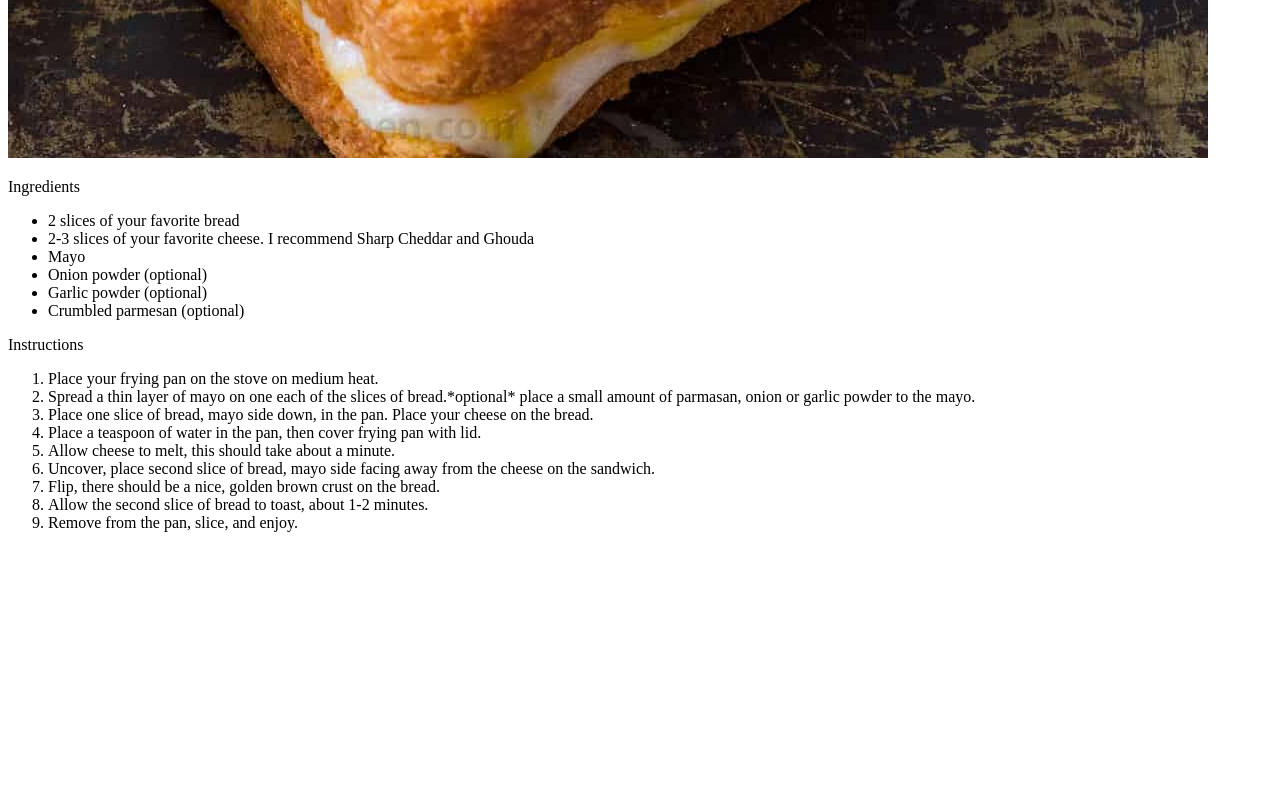
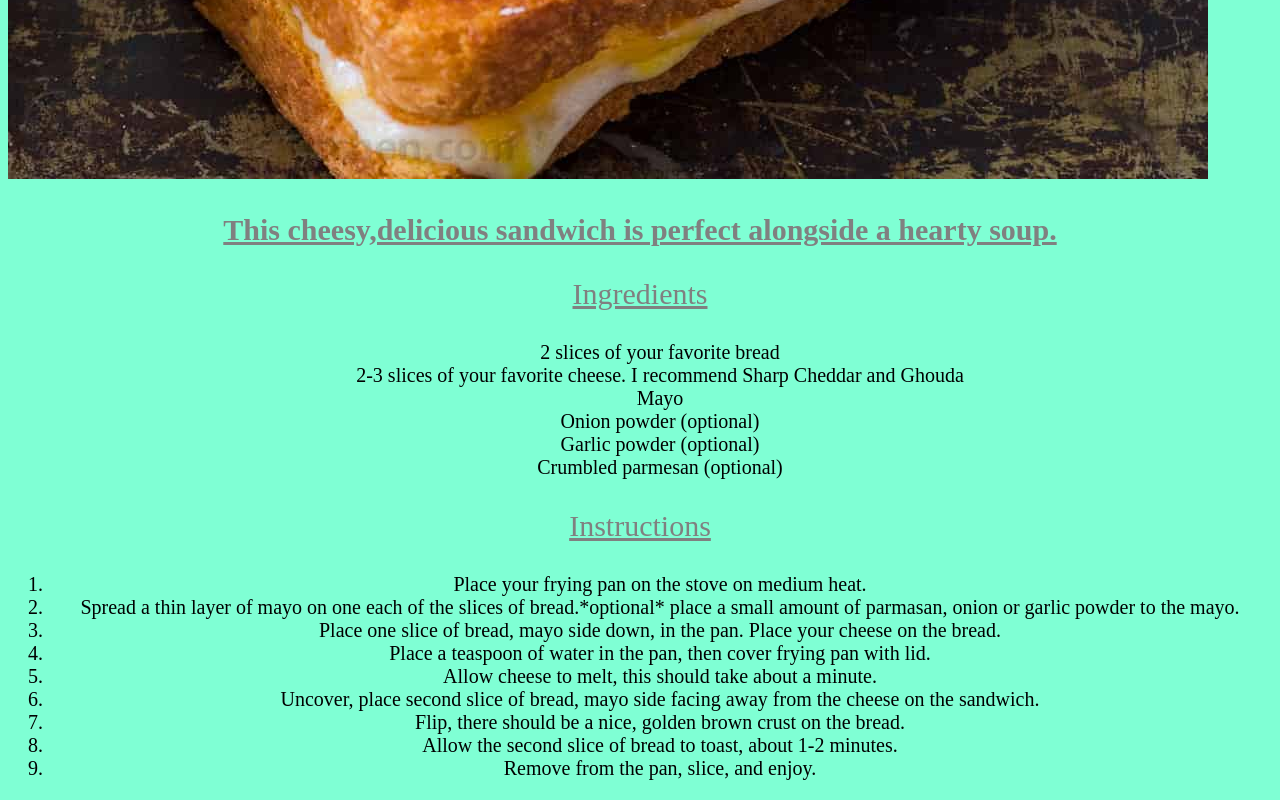
Before and after one commit to thePzycho-Code/odin-recipes, a plain HTML site: page recipes/grilledcheese.html in a window 1280 px wide. Shown: the part 1122-1922 px from the top of the page. Before the commit the page ends 1670 px from the top, so only its background shows below. Drawn offline with Linux system fonts and the light colour scheme.

Commit message:
Add Style to grilledcheese
Add style elements to grilledcheese.html
Fix unclosed bracket in smokedribs.html

```diff
--- a/recipes/grilledcheese.html
+++ b/recipes/grilledcheese.html
@@ -4,13 +4,16 @@
     <meta charset="UTF-8">
     <meta name="viewport" content="width=device-width, initial-scale=1.0">
     <title>Document</title>
+    <link rel="stylesheet" href="../style.css" />
 </head>
 <body>
-    <h1>Grilled Cheese</h1>
+    <h1 class="title">Grilled Cheese</h1>
     <img src="../images/grillcheese.jpg" alt="A photo of a Grilled Cheese">
 
-    <p>Ingredients</p>
-    <ul>
+    <h3 class="headers">This cheesy,delicious sandwich is perfect alongside a hearty soup.</h3>
+
+    <p class="headers">Ingredients</p>
+    <ul class="list">
         <li>2 slices of your favorite bread</li>
         <li>2-3 slices of your favorite cheese. I recommend Sharp Cheddar and Ghouda</li>
         <li>Mayo</li>
@@ -19,8 +22,8 @@
         <li>Crumbled parmesan (optional)</li>
     </ul>
 
-    <p>Instructions</p>
-    <ol>
+    <p class="headers">Instructions</p>
+    <ol class="ordered-list">
         <li>Place your frying pan on the stove on medium heat. </li>
         <li>Spread a thin layer of mayo on one each of the slices of bread.*optional* place a small amount of parmasan, onion or garlic powder to the mayo.</li>
         <li>Place one slice of bread, mayo side down, in the pan. Place your cheese on the bread.</li>
--- a/style.css
+++ b/style.css
@@ -14,6 +14,7 @@ body {
     color: gray;
     font-size: 30px;
     text-decoration: underline;
+    text-align: center
 }
 
 .list{
@@ -22,3 +23,8 @@ body {
     text-decoration: none;
     list-style-type: none;
 }
+
+.ordered-list {
+    text-align: center;
+    font-size:20px;
+}
```
Also changed, not shown: recipes/smokedribs.html (+1 -1 lines).
